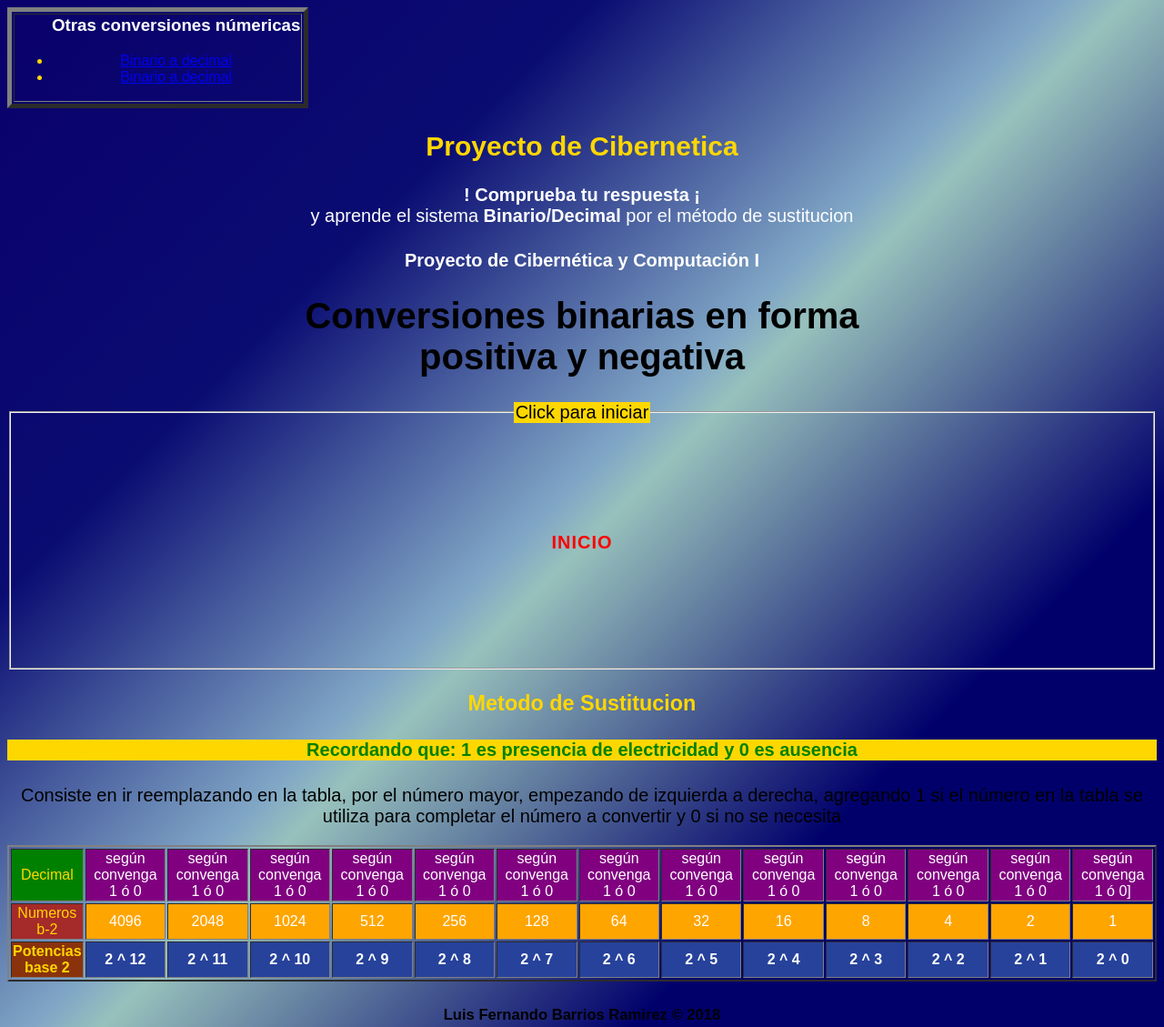
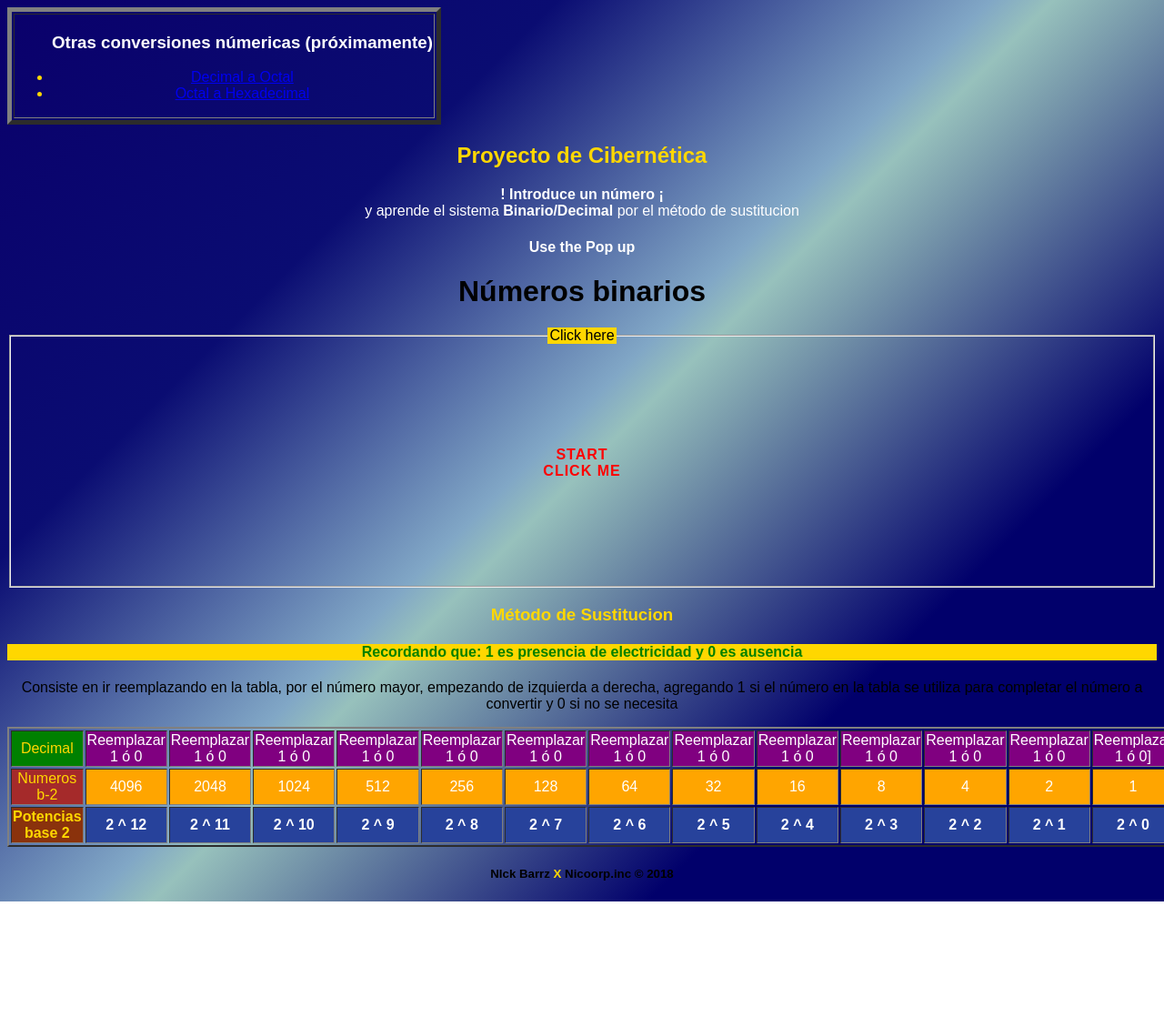
Before and after one commit to FernandoBarrz/ConverBinario, a plain HTML site: page index.html in a window 1280 px wide. Shown: the top 1129 px of the page at 91% size. After the commit the page ends 991 px from the top, so only its background shows below. Drawn offline with Linux system fonts and the light colour scheme.

Commit message:
Update the .html
Change the words

```diff
--- a/index.html
+++ b/index.html
@@ -1,37 +1,35 @@
-<html>
+<!DOCTYPE html>
+<html lang="en">
 <head>
-	<title>
-		Conversion Binaria
-	</title>
+	<meta charset="UTF-8">
+	<title>Conversion Binaria</title>
 	<script src="prueba.js"></script>
 	<link rel="stylesheet" type="text/css" href="estilos.css">
-
 </head>
-
 <body>
 	<table border="5">
 			<tr>
 				<td>
 				<ul>
-				<h3 style="text-align: center;color: white;"> Otras conversiones númericas</h3>
+				<h3 style="text-align: center;color: white;"> Otras conversiones númericas (próximamente)</h3>
 					<li style="text-align: center;color: gold;">
-					 <a href="index2.html"> Binario a decimal </a>
+					 <a href="index2.html"> Decimal a Octal </a>
 					</li>
 					<li style="text-align: center;color: gold;">
-					 <a href="index3.html"> Binario a decimal </a>
+					 <a href="index3.html"> Octal a Hexadecimal </a>
 					</li>
 				</td>
 			</tr>
 		</table>
-		<h2 style="color: gold;text-align:center;"> Proyecto de Cibernetica </h2>
-		<p style="color: white;"> <strong> ! Comprueba tu respuesta ¡ <br> </strong> y aprende el sistema <strong>Binario/Decimal</strong> por el método de sustitucion </p>
-		<h4 style="color: white;"> Proyecto de Cibernética y Computación I <h4>
+		<h2 style="color: gold;text-align:center;"> Proyecto de Cibernética </h2>
+		<p style="color: white;"> <strong> ! Introduce un número ¡ <br> </strong> y aprende el sistema <strong>Binario/Decimal</strong> por el método de sustitucion </p>
+		<h4 style="color: white;"> Use the Pop up <h4>
 
-			<h1>Conversiones binarias en forma <br> positiva y negativa</h1>
+			<h1>Números binarios </h1>
 		<form>
 		<fieldset>
-			<legend style="background-color: gold;"> Click para iniciar </legend>
-			<button class="btn btn-2 btn-2i" onclick="opePro(parseInt(prompt('Ingrese número del 0-100 en base 10')));"> Inicio </button>
+			<legend style="background-color: gold;"> Click here </legend>
+			<button class="btn btn-2 btn-2i" onclick="opePro(parseInt(prompt('Ingrese número del 0-100 en base 10')));">Start<br>Click me</button>
 		</fieldset>
 		</form>
 
@@ -39,7 +37,7 @@
 
 
 
-	<h3 style="color: gold;">Metodo de Sustitucion</h3>
+	<h3 style="color: gold;">Método de Sustitucion</h3>
 	<h4 style="color: green;background-color: gold;">Recordando que: 1 es presencia de electricidad y 0 es ausencia</h4>
 	<p>Consiste en ir reemplazando en la tabla, por el número mayor, empezando de izquierda a derecha, agregando 1 si el número en la tabla se utiliza para completar el número a convertir
 	y 0 si no se necesita</p>
@@ -49,19 +47,19 @@
        	<tr class="tabla_1">
   <td style="text-align: center;background-color: green;  color: gold;"> Decimal</td>
 
-  <td style="text-align: center;background-color: purple; color: white;"> según convenga <br> 1 ó 0</td>
-  <td style="text-align: center;background-color: purple; color: white;"> según convenga <br> 1 ó 0</td>
-  <td style="text-align: center;background-color: purple; color: white;"> según convenga <br> 1 ó 0</td>
-  <td style="text-align: center;background-color: purple; color: white;"> según convenga <br> 1 ó 0</td>
-  <td style="text-align: center;background-color: purple; color: white;"> según convenga <br> 1 ó 0</td>
-  <td style="text-align: center;background-color: purple; color: white;"> según convenga <br> 1 ó 0</td>
-  <td style="text-align: center;background-color: purple; color: white;"> según convenga <br> 1 ó 0</td>
-  <td style="text-align: center;background-color: purple; color: white;"> según convenga <br> 1 ó 0</td>
-  <td style="text-align: center;background-color: purple; color: white;"> según convenga <br> 1 ó 0</td>
-  <td style="text-align: center;background-color: purple; color: white;"> según convenga <br> 1 ó 0</td>
-  <td style="text-align: center;background-color: purple; color: white;"> según convenga <br> 1 ó 0</td>
-  <td style="text-align: center;background-color: purple; color: white;"> según convenga <br> 1 ó 0</td>
-  <td style="text-align: center;background-color: purple; color: white;"> según convenga <br> 1 ó 0]</td>			<tr class="tabla_2">
+  <td style="text-align: center;background-color: purple; color: white;"> Reemplazar <br> 1 ó 0</td>
+  <td style="text-align: center;background-color: purple; color: white;"> Reemplazar <br> 1 ó 0</td>
+  <td style="text-align: center;background-color: purple; color: white;"> Reemplazar <br> 1 ó 0</td>
+  <td style="text-align: center;background-color: purple; color: white;"> Reemplazar <br> 1 ó 0</td>
+  <td style="text-align: center;background-color: purple; color: white;"> Reemplazar <br> 1 ó 0</td>
+  <td style="text-align: center;background-color: purple; color: white;"> Reemplazar <br> 1 ó 0</td>
+  <td style="text-align: center;background-color: purple; color: white;"> Reemplazar <br> 1 ó 0</td>
+  <td style="text-align: center;background-color: purple; color: white;"> Reemplazar <br> 1 ó 0</td>
+  <td style="text-align: center;background-color: purple; color: white;"> Reemplazar <br> 1 ó 0</td>
+  <td style="text-align: center;background-color: purple; color: white;"> Reemplazar <br> 1 ó 0</td>
+  <td style="text-align: center;background-color: purple; color: white;"> Reemplazar <br> 1 ó 0</td>
+  <td style="text-align: center;background-color: purple; color: white;"> Reemplazar <br> 1 ó 0</td>
+  <td style="text-align: center;background-color: purple; color: white;"> Reemplazar <br> 1 ó 0]</td>			<tr class="tabla_2">
 		 <td style="background-color: brown; text-align: center; color: gold;">Numeros<br>b-2</Td>
 
 		   <td style="background-color: orange;text-align: center; color: white;">  4096</td>
@@ -100,6 +98,6 @@
 			</tr>
 
 		</table>
-		<h5> Luis Fernando Barrios Ramirez &copy 2018 </h5>
+		<h5> NIck Barrz  <strong style="color: gold">X</strong> Nicoorp.inc &copy 2018 </h5>
 </body>
 </html>
```
